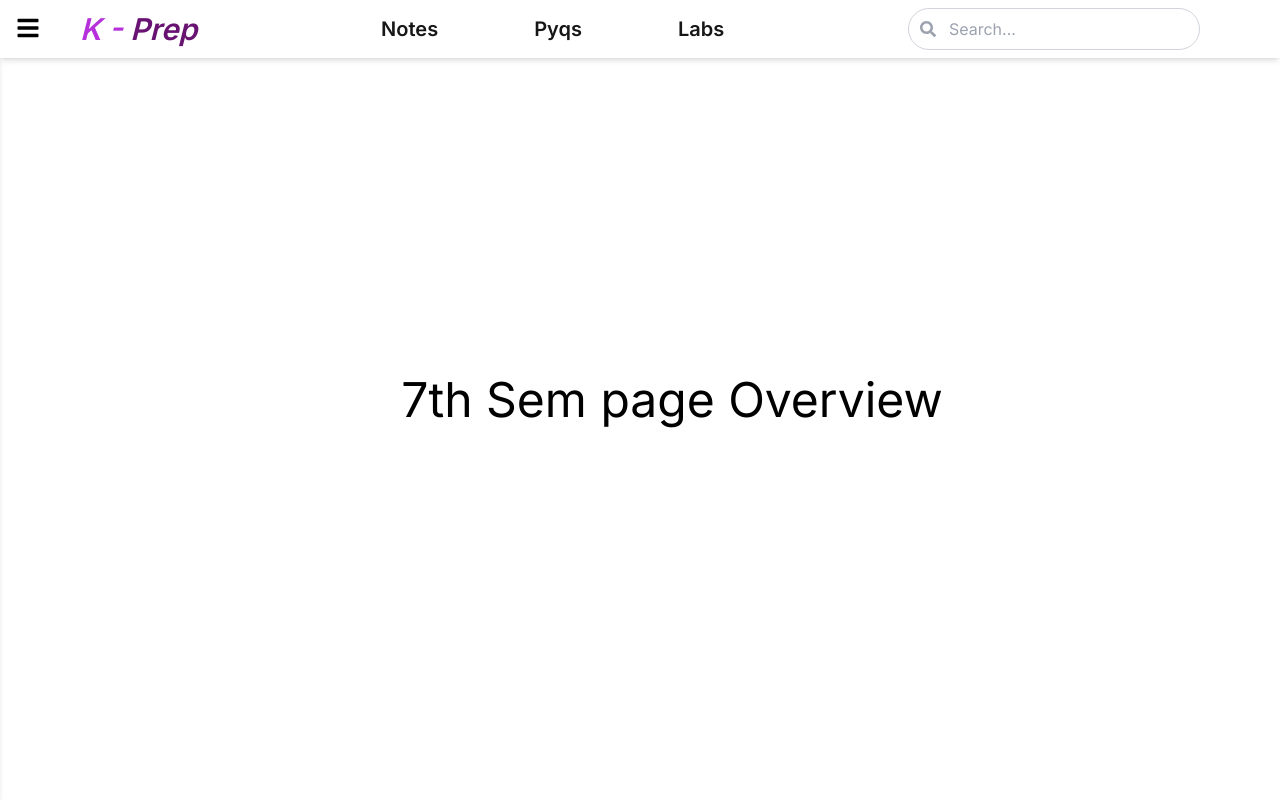
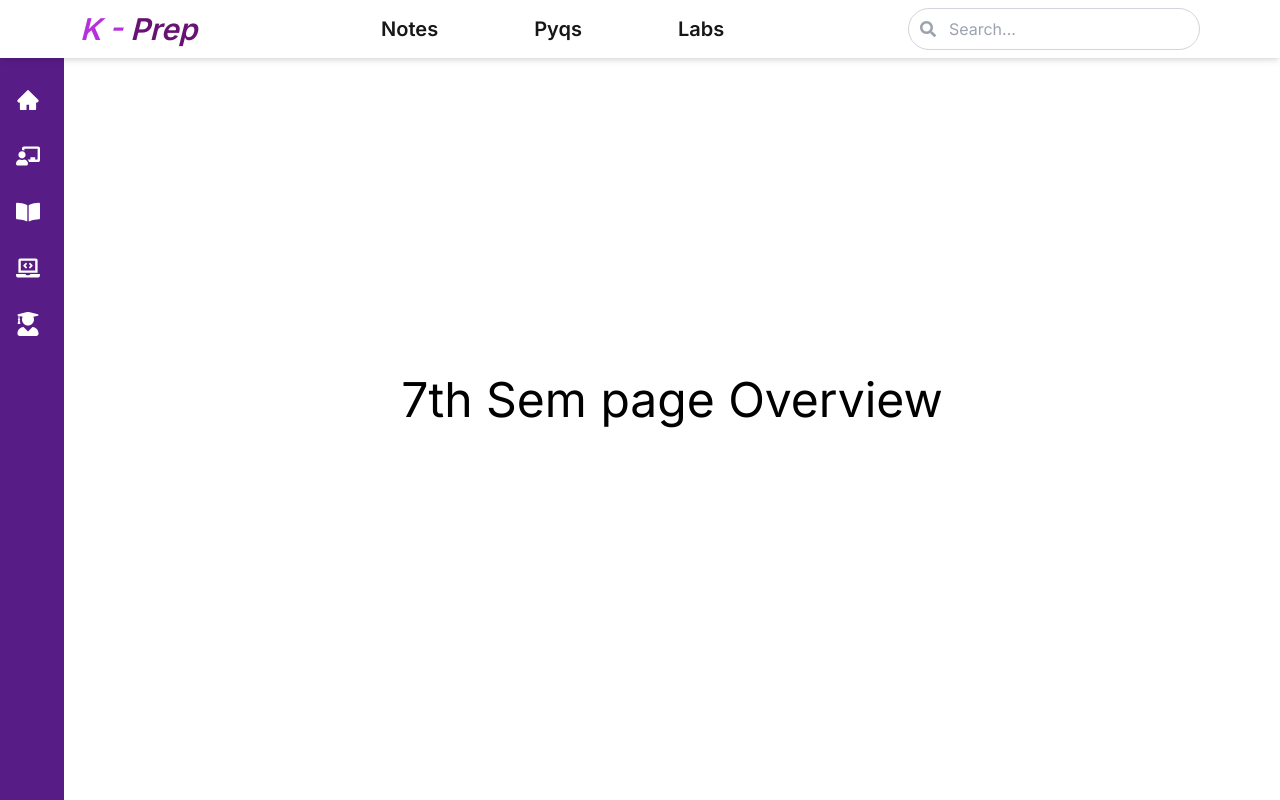
Before and after one commit to Soumyadipmaity1/k-prep, a Next.js app: page /notes/cse/4th-year/7thSem in a window 1280 px wide. Built offline with nearby package versions, Linux system fonts and the light colour scheme.

Commit message:
refactor: Update Sidebar component to use new icons and improve styling

```diff
--- a/src/components/Menubar/SideBar/Sidebar.tsx
+++ b/src/components/Menubar/SideBar/Sidebar.tsx
@@ -1,63 +1,28 @@
-"use client";
+// src/components/Menubar/SideBar/Sidebar.tsx
+import { AiFillHome,  } from 'react-icons/ai';
+import { FaUserGraduate, FaChalkboardTeacher, FaBookOpen, FaLaptopCode, FaCalendarAlt } from 'react-icons/fa';
 
-import React from "react";
-import Link from "next/link";
-import { FaHome, FaBook, FaFlask, FaBars, FaTimes } from "react-icons/fa";
-
-type SidebarProps = {
-  isOpen: boolean;
-  toggleSidebar: () => void;
-};
-
-const Sidebar: React.FC<SidebarProps> = ({ isOpen, toggleSidebar }) => {
+const Sidebar = ({ isOpen, toggleSidebar }: { isOpen: boolean, toggleSidebar: () => void }) => {
   return (
-    <>
-      <div className="fixed top-0 left-0 p-4 z-50">
-        <button onClick={toggleSidebar}>
-          {isOpen ? <FaTimes size={24} /> : <FaBars size={24} />}
-        </button>
+    <div
+      className={`fixed top-14 left-0 h-full transition-all duration-500 ${isOpen ? 'w-48' : 'w-16'} bg-purple-900 text-white`}
+    >
+      <div className="flex flex-col items-center py-4">
+        <SidebarIcon icon={<AiFillHome size="24" />} name="Home" isOpen={isOpen} toggleSidebar={toggleSidebar} />
+        <SidebarIcon icon={<FaChalkboardTeacher size="24" />} name="1st Year " isOpen={isOpen} toggleSidebar={toggleSidebar} />
+        <SidebarIcon icon={<FaBookOpen size="24" />} name="2nd year" isOpen={isOpen} toggleSidebar={toggleSidebar} />
+        <SidebarIcon icon={<FaLaptopCode size="24" />} name="3rd Year" isOpen={isOpen} toggleSidebar={toggleSidebar} />
+        <SidebarIcon icon={<FaUserGraduate size="24" />} name="4th Year" isOpen={isOpen} toggleSidebar={toggleSidebar} />
       </div>
-      <div
-        className={`fixed top-0 left-0 h-full bg-white shadow-md w-64 transform transition-transform duration-300 z-40 ${
-          isOpen ? "translate-x-0" : "-translate-x-full"
-        }`}
-      >
-        <div className="p-4 mt-12">
-          <h2 className="text-2xl font-bold mb-4">Menu</h2>
-          <ul className="space-y-4">
-            <li>
-              <Link href="/notes/cse">
-                <div className="flex items-center cursor-pointer">
-                  <FaHome className="mr-2" /> 1st year
-                </div>
-              </Link>
-            </li>
-            <li>
-              <Link href="/notes/2nd-year">
-                <div className="flex items-center cursor-pointer">
-                  <FaBook className="mr-2" /> 2nd year
-                </div>
-              </Link>
-            </li>
-            <li>
-              <Link href="/notes/3rd-year">
-                <div className="flex items-center cursor-pointer">
-                  <FaFlask className="mr-2" /> 3rd year
-                </div>
-              </Link>
-            </li>
-            <li>
-              <Link href="/notes/4th-year">
-                <div className="flex items-center cursor-pointer">
-                  <FaFlask className="mr-2" /> 4th year
-                </div>
-              </Link>
-            </li>
-          </ul>
-        </div>
-      </div>
-    </>
+    </div>
   );
 };
 
+const SidebarIcon = ({ icon, name, isOpen, toggleSidebar }: { icon: React.ReactNode, name: string, isOpen: boolean, toggleSidebar: () => void }) => (
+  <div className="flex items-center my-4 w-full cursor-pointer" onClick={toggleSidebar}>
+    <div className="flex-shrink-0 ml-4">{icon}</div>
+    {isOpen && <span className="ml-4">{name}</span>}
+  </div>
+);
+
 export default Sidebar;
```
